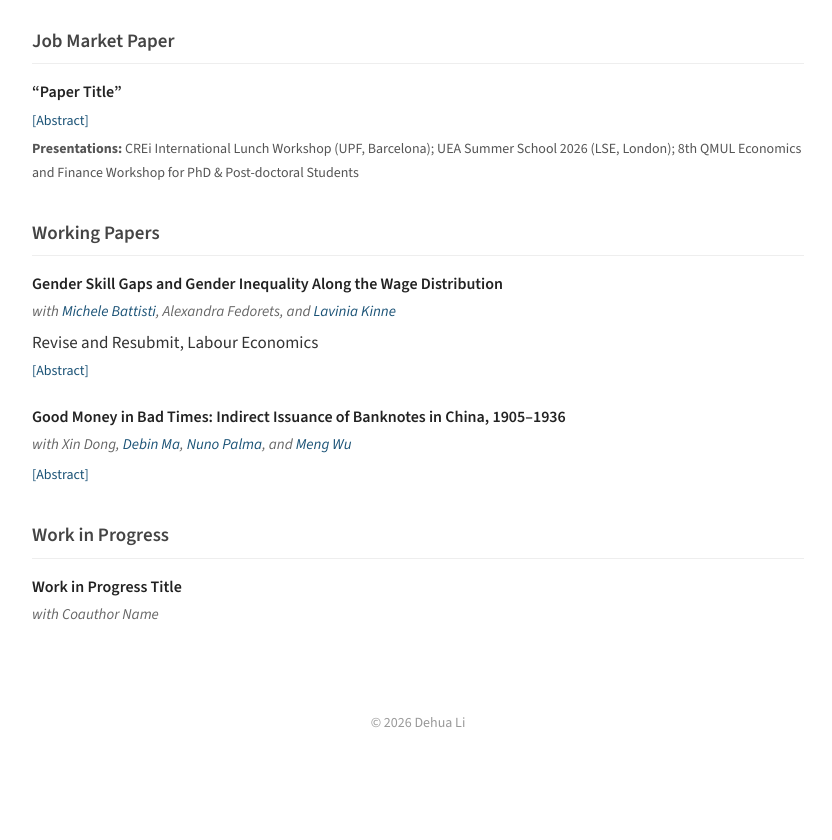
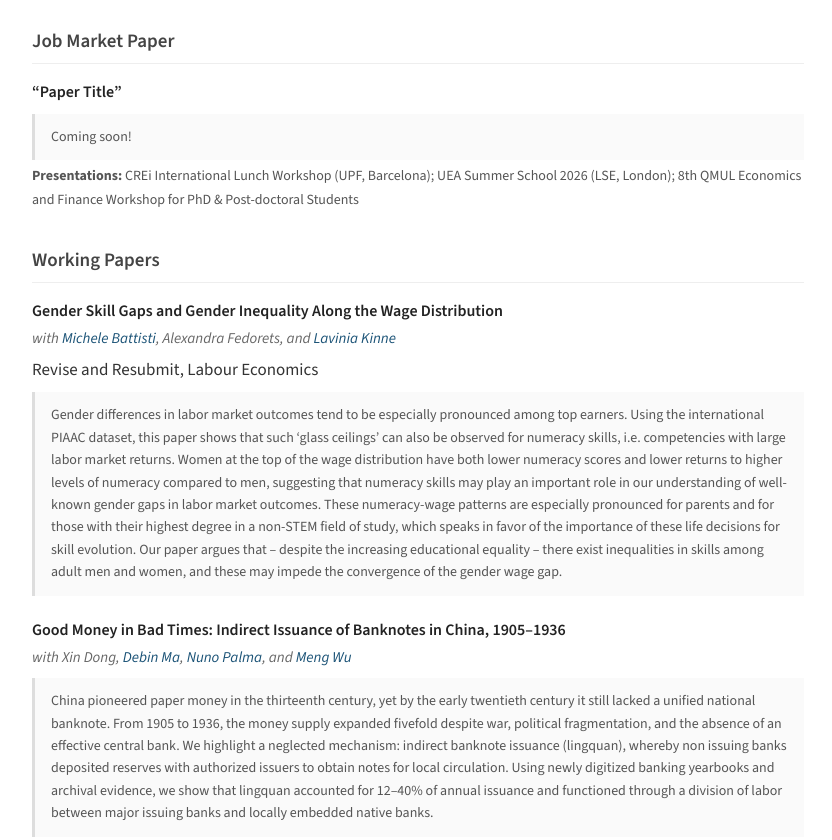
Before and after one commit to dehua-li/dehua-li.github.io, a plain HTML site: page index.html in a window 1280 px wide. Shown: the part 621-1461 px from the top of the page, without its empty margins (222-1054 px from the left). Before the commit the page ends 1386 px from the top, so only its background shows below. Drawn offline with nearby package versions, Linux system fonts and the light colour scheme.

Commit message:
Show paper abstracts by default
Remove the [Abstract] click-to-expand toggles and render the abstract
text inline, so no JavaScript is needed on the page. Also updates the CV
PDF.

Co-Authored-By: Claude Opus 5 <noreply@anthropic.com>

```diff
--- a/index.html
+++ b/index.html
@@ -72,9 +72,6 @@
                 <div class="paper">
                     <p class="paper-title">&ldquo;Paper Title&rdquo;</p>
                     <p class="paper-abstract">
-                        <span class="abstract-toggle" onclick="this.parentElement.classList.toggle('show')">
-                            [Abstract]
-                        </span>
                         <span class="abstract-text">
                             Coming soon!
                         </span>
@@ -95,9 +92,6 @@
                     <p class="paper-coauthors">with <a href="https://michelebattisti.wordpress.com/" target="_blank" rel="noopener noreferrer">Michele Battisti</a>, Alexandra Fedorets, and <a href="https://sites.google.com/view/laviniakinne" target="_blank" rel="noopener noreferrer">Lavinia Kinne</a></p>
                     <p class="paper-venue">Revise and Resubmit, Labour Economics</p>
                     <p class="paper-abstract">
-                        <span class="abstract-toggle" onclick="this.parentElement.classList.toggle('show')">
-                            [Abstract]
-                        </span>
                         <span class="abstract-text">
                             Gender differences in labor market outcomes tend to be especially pronounced among top earners. Using the international PIAAC dataset, this paper shows that such ‘glass ceilings’ can also be observed for numeracy skills, i.e. competencies with large labor market returns. Women at the top of the wage distribution have both lower numeracy scores and lower returns to higher levels of numeracy compared to men, suggesting that numeracy skills may play an important role in our understanding of well-known gender gaps in labor market outcomes. These numeracy-wage patterns are especially pronounced for parents and for those with their highest degree in a non-STEM field of study, which speaks in favor of the importance of these life decisions for skill evolution. Our paper argues that – despite the increasing educational equality – there exist inequalities in skills among adult men and women, and these may impede the convergence of the gender wage gap.
                         </span>
@@ -108,11 +102,8 @@
                     <p class="paper-coauthors">with Xin Dong, <a href="https://www.econhistdbm.com/" target="_blank" rel="noopener noreferrer">Debin Ma</a>, <a href="https://sites.google.com/site/npgpalma/home?authuser=0" target="_blank" rel="noopener noreferrer">Nuno Palma</a>, and <a href="https://sites.google.com/view/economic-history-mengwu/home?authuser=0" target="_blank" rel="noopener noreferrer">Meng Wu</a></p>
                     <!-- <p class="paper-venue">Submitted to Journal Name</p> -->
                      <p class="paper-abstract">
-                        <span class="abstract-toggle" onclick="this.parentElement.classList.toggle('show')">
-                            [Abstract]
-                        </span>
                         <span class="abstract-text">
-                            Coming soon!!!
+                            China pioneered paper money in the thirteenth century, yet by the early twentieth century it still lacked a unified national banknote. From 1905 to 1936, the money supply expanded fivefold despite war, political fragmentation, and the absence of an effective central bank. We highlight a neglected mechanism: indirect banknote issuance (lingquan), whereby non issuing banks deposited reserves with authorized issuers to obtain notes for local circulation. Using newly digitized banking yearbooks and archival evidence, we show that lingquan accounted for 12–40% of annual issuance and functioned through a division of labor between major issuing banks and locally embedded native banks.
                         </span>
                     </p>
                 </div>
--- a/style.css
+++ b/style.css
@@ -183,32 +183,19 @@ h3 {
 
 .paper-abstract {
     font-size: 15px;
+    margin-top: 8px;
     margin-bottom: 4px;
 }
 
-.abstract-toggle {
-    color: #1a5276;
-    cursor: pointer;
-    font-size: 14px;
-}
-
-.abstract-toggle:hover {
-    text-decoration: underline;
-}
-
 .abstract-text {
-    display: none;
-    margin-top: 8px;
+    display: block;
+    margin-top: 0;
     font-size: 14px;
     color: #555;
     line-height: 1.6;
     padding: 12px 16px;
     background: #fafafa;
     border-left: 3px solid #ddd;
-}
-
-.paper-abstract.show .abstract-text {
-    display: block;
 }
 
 .paper-links {
```
Also changed, not shown: 1 other file.
